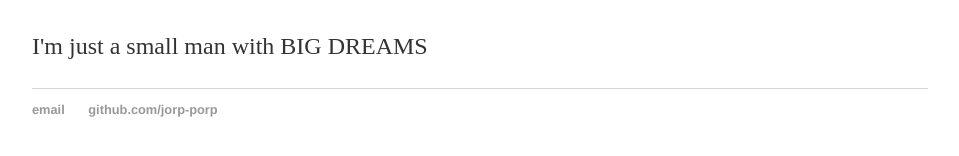
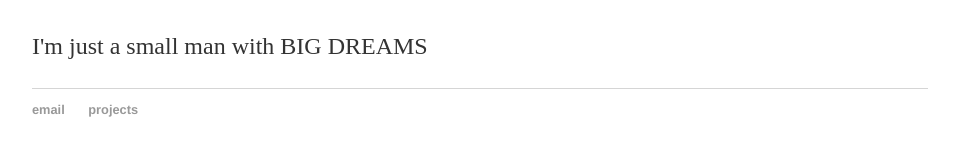
Before and after one commit to Jorp-porp/jorp-porp.github.io, a Jekyll site: the page built from index.html, in a window 1280 px wide. Shown: the part 167-323 px from the top of the page, without its empty margins (160-1119 px from the left). Built offline with Jekyll 4.4.1, drawn with Linux system fonts in a browser that asks for light colours.

Commit message:
Update default.html

```diff
--- a/_layouts/default.html
+++ b/_layouts/default.html
@@ -22,7 +22,7 @@
 			<footer>
 	    		<ul>
 	        		<li><a href="mailto:jorpus.porpus@gmail.com">email</a></li>
-	        		<li><a href="https://github.com/jorp-porp">github.com/jorp-porp</a></li>
+	        		<li><a href="https://github.com/jorp-porp/jorp">projects</a></li>
 				</ul>
 			</footer>
 		</body>
```
